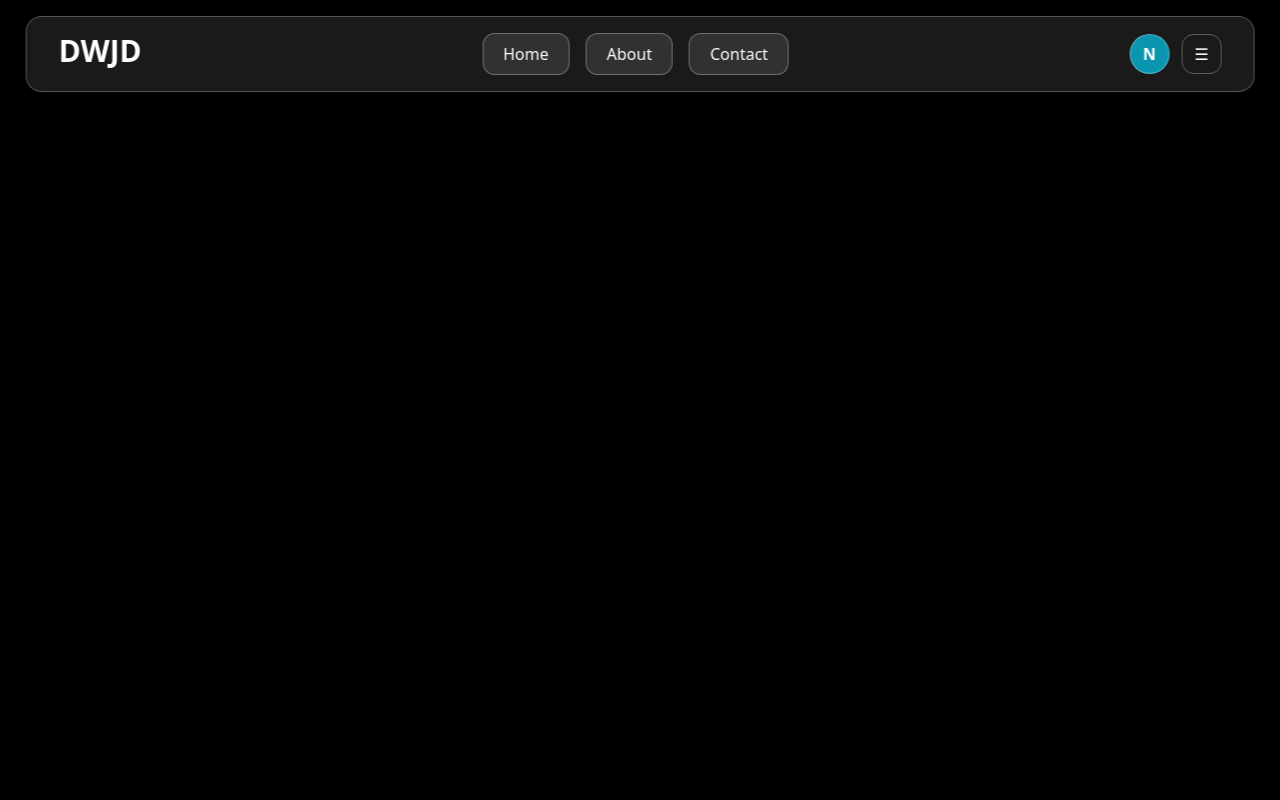
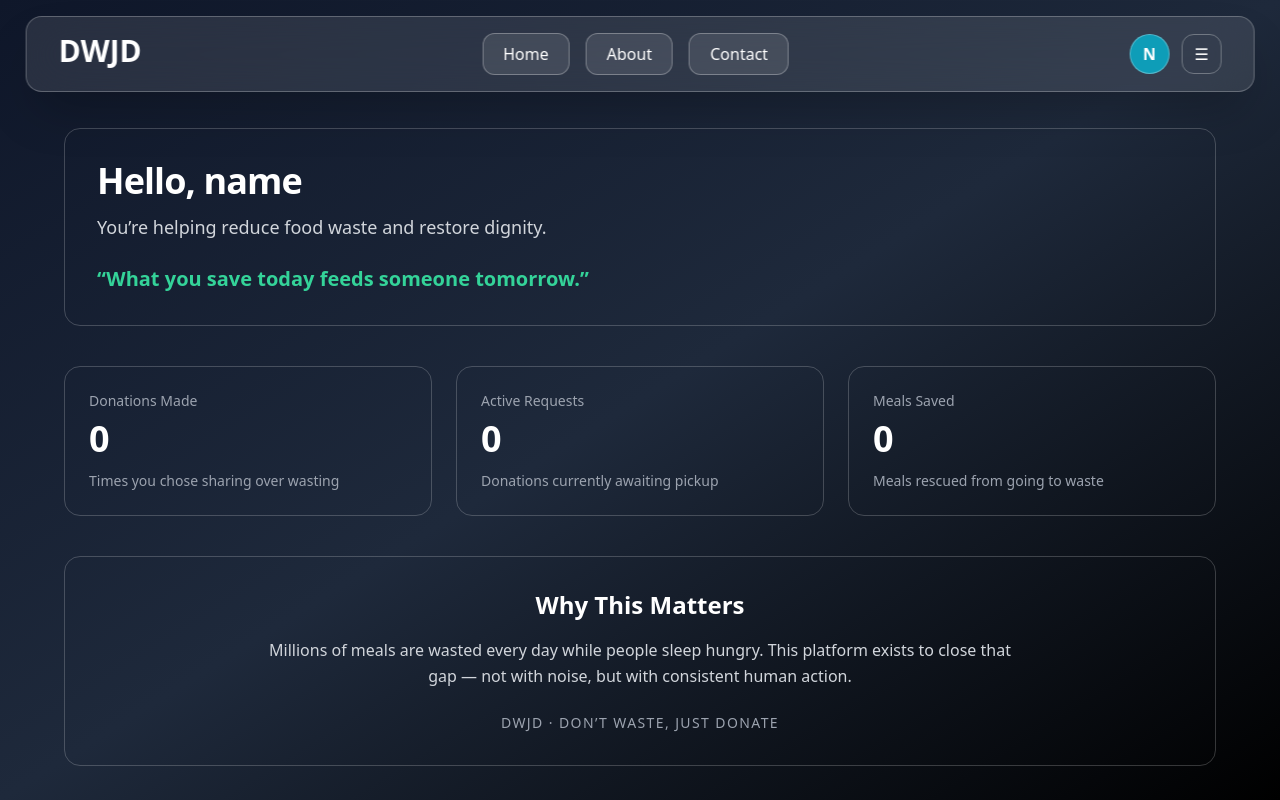
Before and after one commit to naveengit01-ai/project_group, a React (Vite) app: page /afterlogin in a window 1280 px wide. Built offline with nearby package versions, Linux system fonts and the light colour scheme; sample sign-in values are in the browser's storage.

Commit message:
Everything working perfect

```diff
--- a/src/pages/Afterlogin.jsx
+++ b/src/pages/Afterlogin.jsx
@@ -1,5 +1,6 @@
 import { useEffect, useState } from "react";
 import { Outlet, useNavigate, useLocation } from "react-router-dom";
+import Home from "./Navbar/Home"; // ✅ IMPORT HOME
 
 export default function Afterlogin() {
   const navigate = useNavigate();
@@ -7,7 +8,7 @@ export default function Afterlogin() {
 
   const user = JSON.parse(localStorage.getItem("user"));
 
-  // 🔐 SAFETY CHECK
+  /* 🔐 SAFETY CHECK */
   useEffect(() => {
     if (!user) navigate("/login");
   }, [user, navigate]);
@@ -24,9 +25,11 @@ export default function Afterlogin() {
   const [menuOpen, setMenuOpen] = useState(false);
 
   return (
-    <div className="min-h-screen bg-black text-white overflow-hidden">
+    <div className="min-h-screen w-screen overflow-x-hidden
+                    bg-gradient-to-br from-slate-900 via-slate-800 to-black
+                    text-white">
 
-      {/* ================= ADMIN HOME (ONLY /afterlogin) ================= */}
+      {/* ================= ADMIN HOME ================= */}
       {isAdmin && isHome && (
         <div className="min-h-screen flex items-center justify-center">
           <div className="w-full max-w-xl bg-white/10 backdrop-blur-xl
@@ -67,7 +70,7 @@ export default function Afterlogin() {
         </div>
       )}
 
-      {/* ================= NAVBAR (USER / RIDER ONLY) ================= */}
+      {/* ================= NAVBAR (USER / RIDER) ================= */}
       {!isAdmin && (
         <nav
           className="fixed top-4 left-1/2 -translate-x-1/2 z-50
@@ -146,7 +149,13 @@ export default function Afterlogin() {
         </nav>
       )}
 
-      {/* ================= PAGE CONTENT ================= */}
+      {/* ================= MAIN CONTENT ================= */}
+      {!isAdmin && isHome && (
+        <div className="pt-32 px-4">
+          <Home /> {/* ✅ HOME CONTENT HERE */}
+        </div>
+      )}
+
       {!isHome && (
         <div className="pt-32 px-4">
           <Outlet />
```
